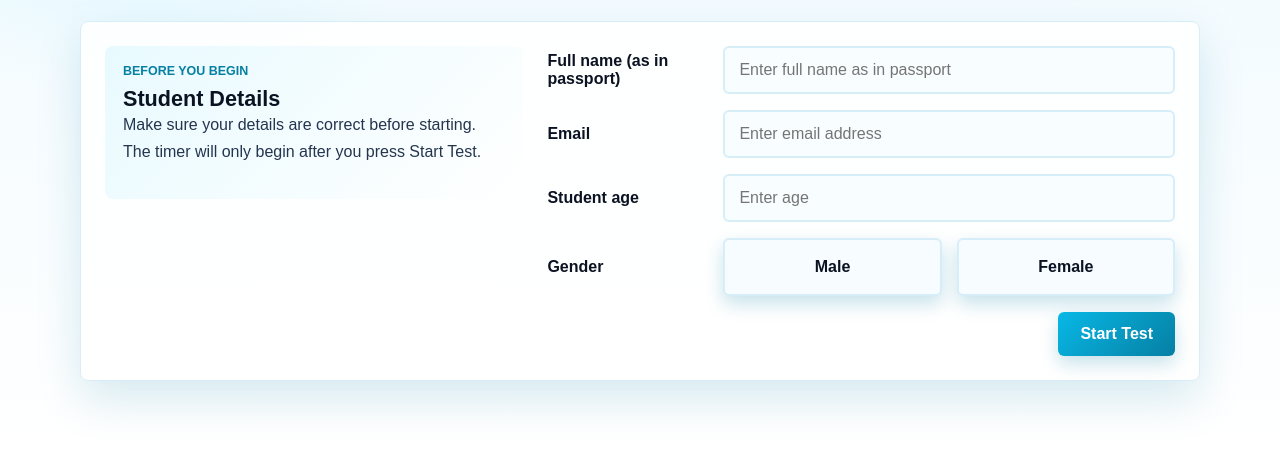
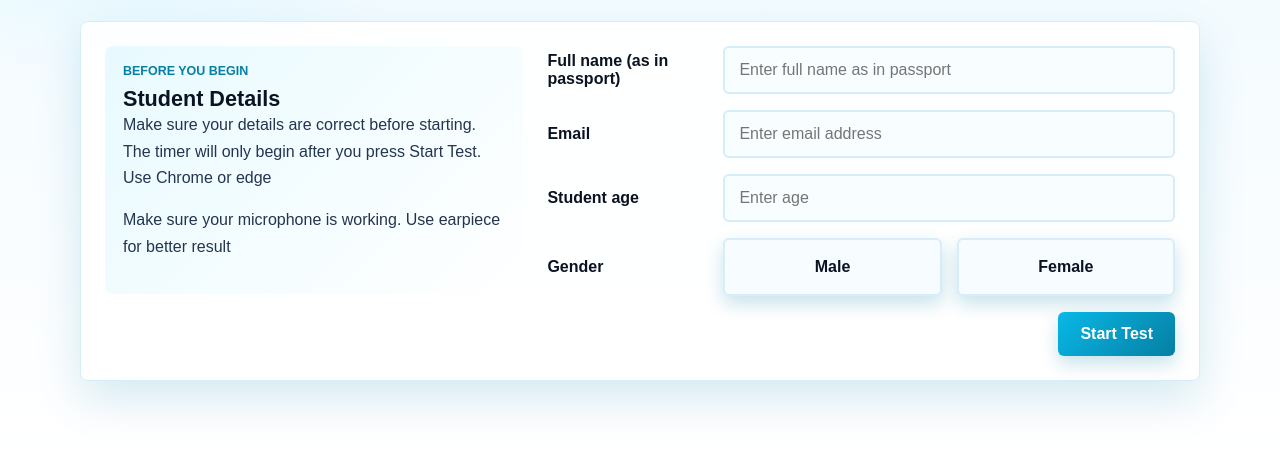
Before and after one commit to NAV200404-007/English-test-website, a website: page frontend/index.html in a window 1280 px wide. Shown: the part 348-798 px from the top of the page. Drawn offline with Linux system fonts and the light colour scheme; no server answers.

Commit message:
changes on the instructions

```diff
--- a/frontend/index.html
+++ b/frontend/index.html
@@ -23,7 +23,8 @@
         <div class="start-copy">
           <p class="eyebrow">Before You Begin</p>
           <h2>Student Details</h2>
-          <p class="prompt">Make sure your details are correct before starting. The timer will only begin after you press Start Test.</p>
+          <p class="prompt">Make sure your details are correct before starting. The timer will only begin after you press Start Test. Use Chrome or edge</p>
+          <p class ="prompt"> Make sure your microphone is working. Use earpiece for better result</p>
         </div>
 
         <form id="detailsForm" class="student-panel">
```
